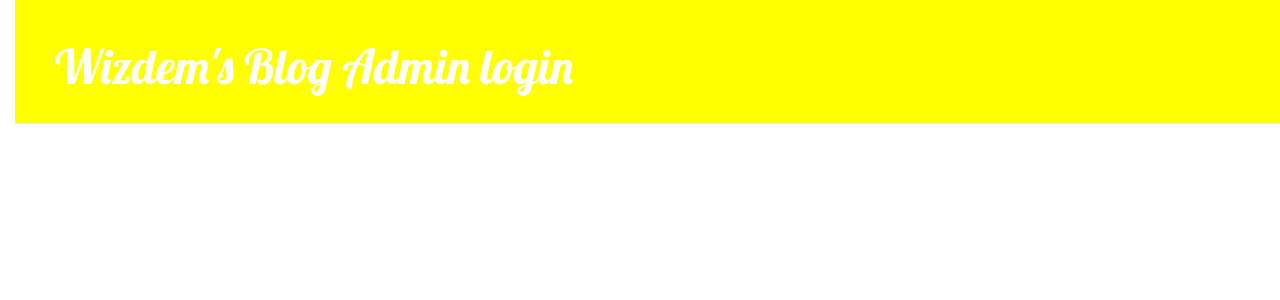
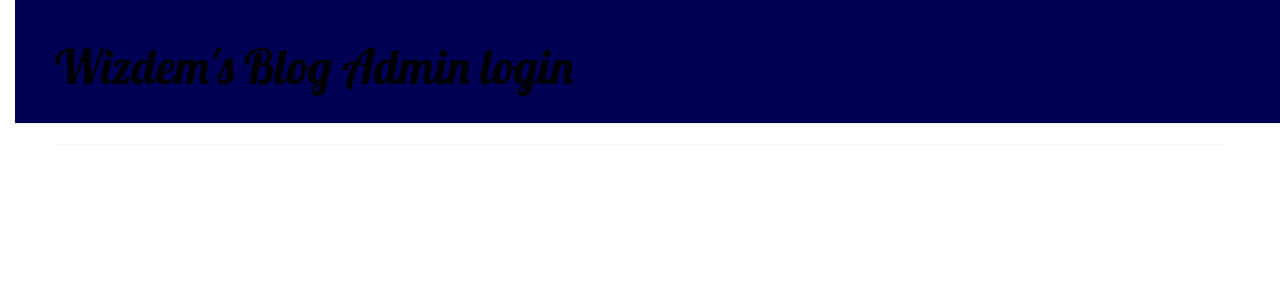
Before and after one commit to ananyamalik/blog, a Django app: page / in a window 1280 px wide. Shown: the top 300 px of the page. Run offline with Django 3.2, Linux system fonts and the light colour scheme; data that the repository does not hold is empty; some libraries are stand-ins or nearby versions.

Commit message:
colours acc to aishu

```diff
--- a/blog/static/css/blog.css
+++ b/blog/static/css/blog.css
@@ -5,18 +5,19 @@ body {
     padding-left: 15px;
 }
 .page-header {
-    background-color: #ffff00;
+    background-color: #000055;
     margin-top: 0;
     padding: 20px 20px 20px 40px;
 }
 
 .page-header h1, .page-header h1 a, .page-header h1 a:visited, .page-header h1 a:active {
-    color: #ffffff;
+    color: #000000;
     font-size: 36pt;
     text-decoration: none;
 }
 
 .content {
+    background-color: #fff4f4;
     margin-left: 40px;
 }
 
```
